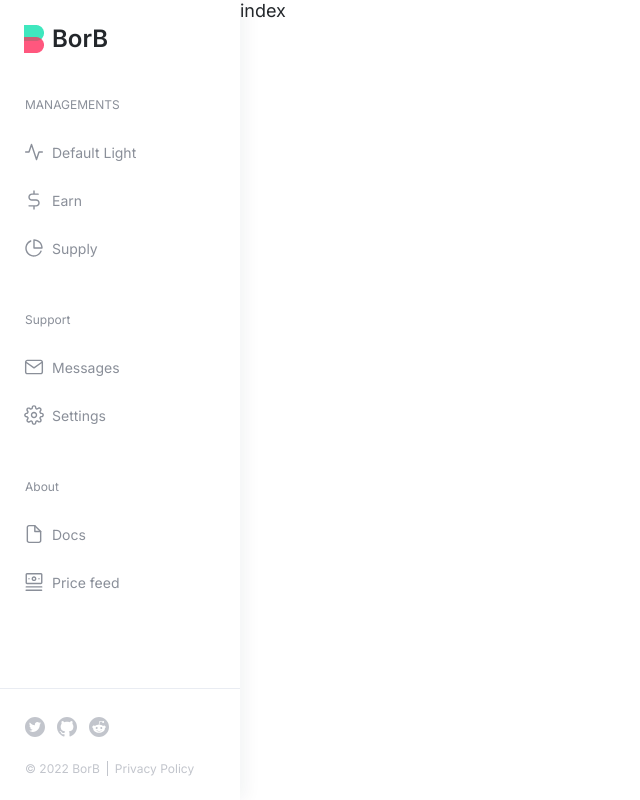
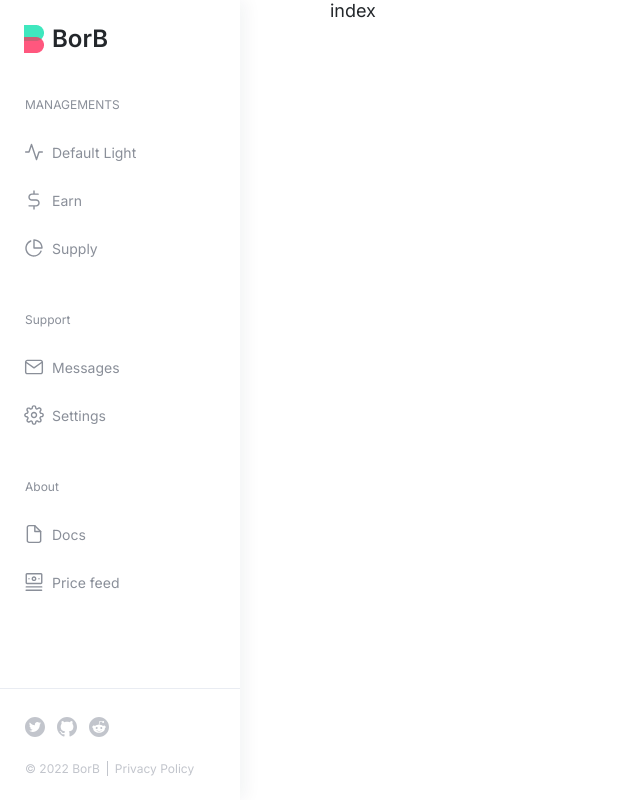
Before and after one commit to tragedyHub/borb-landing, a React (Create React App) app: page /earn in a window 1280 px wide. Shown: the whole page, without its empty margins (0-640 px from the left). Built offline with nearby package versions, Linux system fonts and the light colour scheme.

Commit message:
fix: cursor pointer and app container

```diff
--- a/src/App.tsx
+++ b/src/App.tsx
@@ -9,6 +9,7 @@ const App = () => {
     return (
         <div className="App">
             <Nav />
+            <div className="container">
                 <Routes>
                     <Route path="/" element={<div>home page</div>} />
                     <Route path="/supply" element={<SupplyPage />} />
@@ -16,6 +17,7 @@ const App = () => {
                     <Route path="/earn" element={<EarnPage />} />
                 </Routes>
             </div>
+        </div>
     )
 }
 
--- a/src/components/Nav.jsx
+++ b/src/components/Nav.jsx
@@ -321,6 +321,7 @@ const Icons = styled.div`
     display: flex;
     align-items: center;
     svg {
+        cursor: pointer;
         width: 20px;
         height: 20px;
     }
```
Lines whose indentation alone changed are shown as unchanged.
